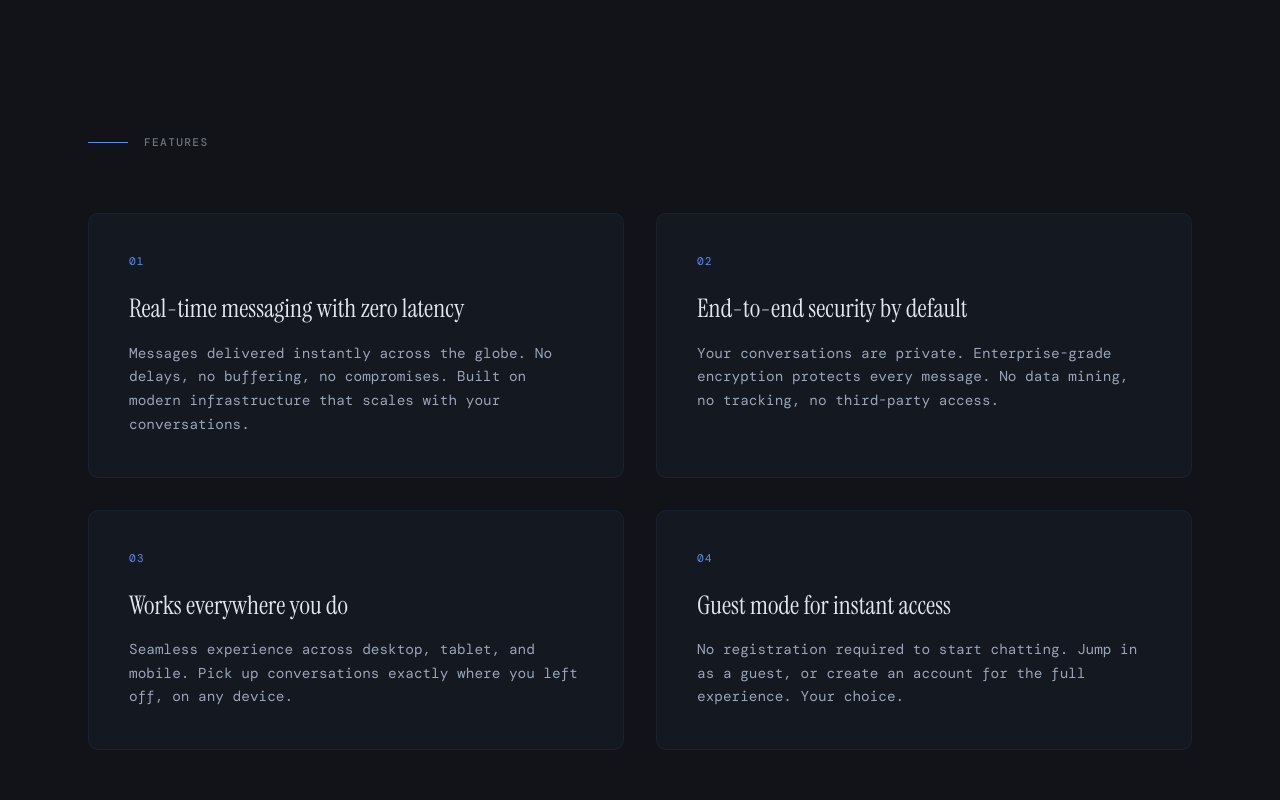
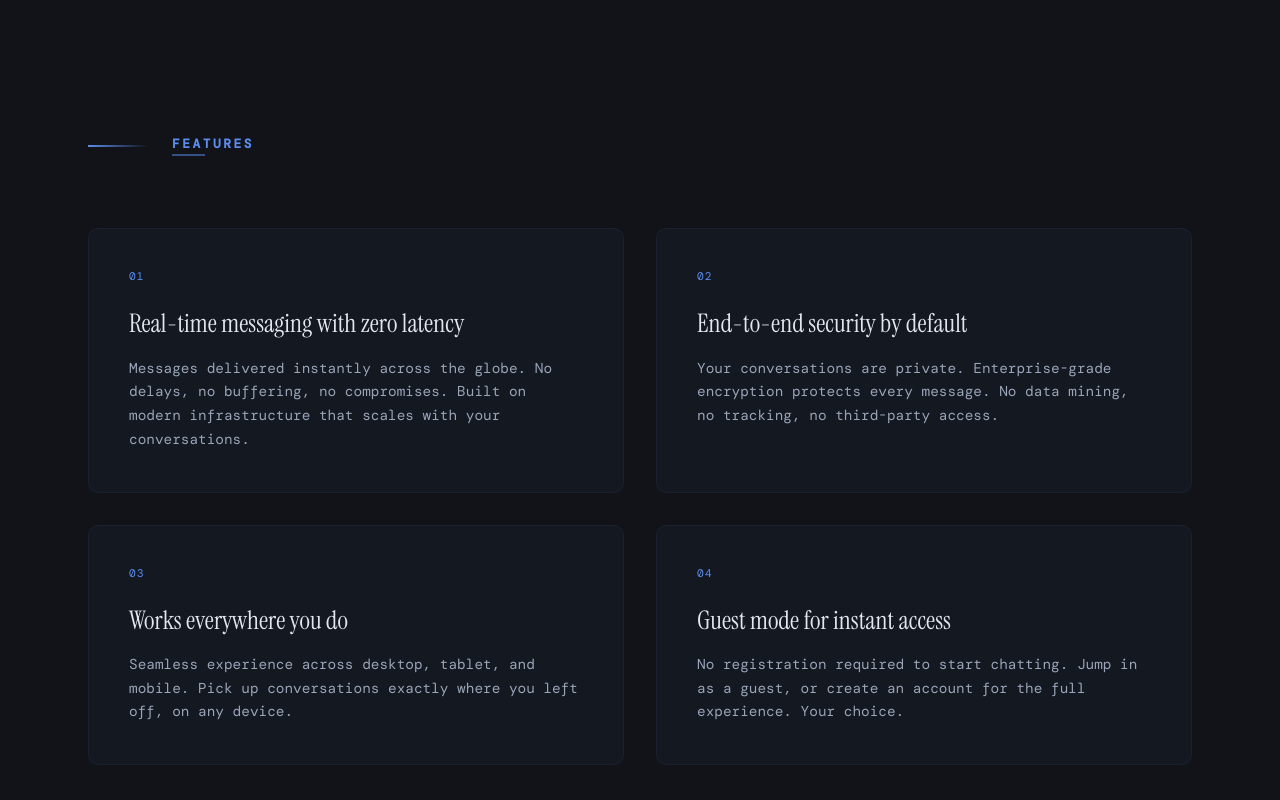
Before and after one commit to sakshampokharel01-beep/Chatter, a React (Vite) app: page / in a window 1280 px wide. Shown: the part 1040-1840 px from the top of the page. Built offline with nearby package versions, Linux system fonts and the light colour scheme; no server answers; a web font is replaced by a local one.

Commit message:
Redesign section markers with gradient line and accent color

```diff
--- a/src/styles/LandingPage.css
+++ b/src/styles/LandingPage.css
@@ -444,26 +444,40 @@
 .section-marker {
   display: flex;
   align-items: center;
-  gap: 1rem;
-  margin-bottom: 4rem;
+  gap: 1.5rem;
+  margin-bottom: 4.5rem;
+  position: relative;
 }
 
 .section-marker::before {
   content: '';
-  flex: 0 0 40px;
-  height: 1px;
-  background: var(--accent);
+  flex: 0 0 60px;
+  height: 2px;
+  background: linear-gradient(90deg, var(--accent) 0%, transparent 100%);
   transition: background 0.45s ease;
 }
 
 .section-marker span {
   font-family: 'DM Mono', monospace;
-  font-size: 0.7rem;
-  font-weight: 500;
-  letter-spacing: 0.12em;
+  font-size: 0.8rem;
+  font-weight: 600;
+  letter-spacing: 0.2em;
   text-transform: uppercase;
-  color: var(--text-tertiary);
+  color: var(--accent);
   transition: color 0.45s ease;
+  position: relative;
+  padding-bottom: 0.25rem;
+}
+
+.section-marker span::after {
+  content: '';
+  position: absolute;
+  bottom: 0;
+  left: 0;
+  width: 40%;
+  height: 2px;
+  background: var(--accent);
+  opacity: 0.5;
 }
 
 .features-grid {
```
